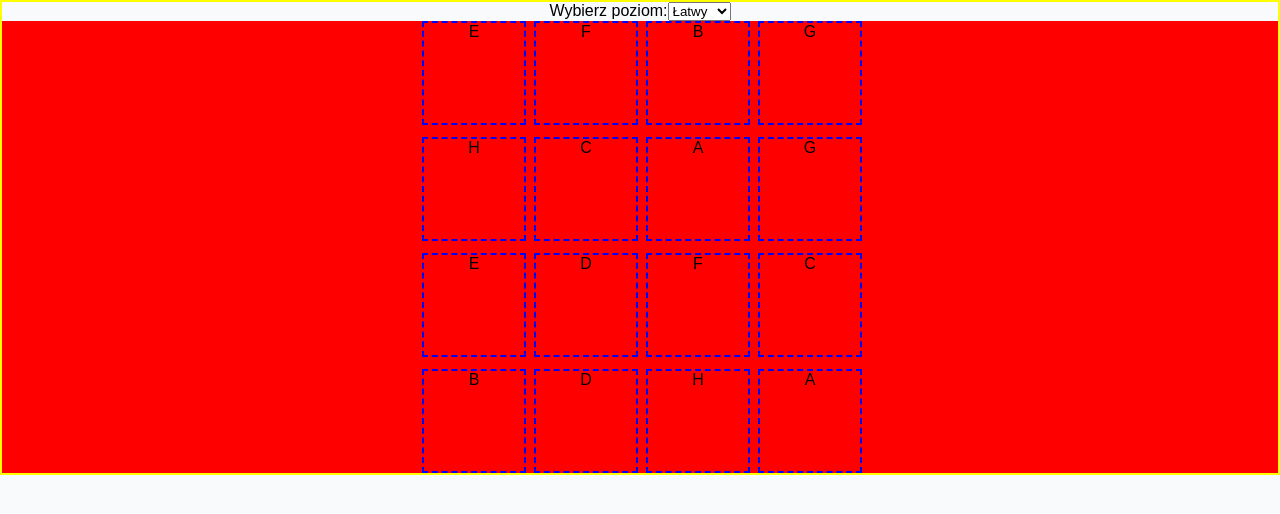
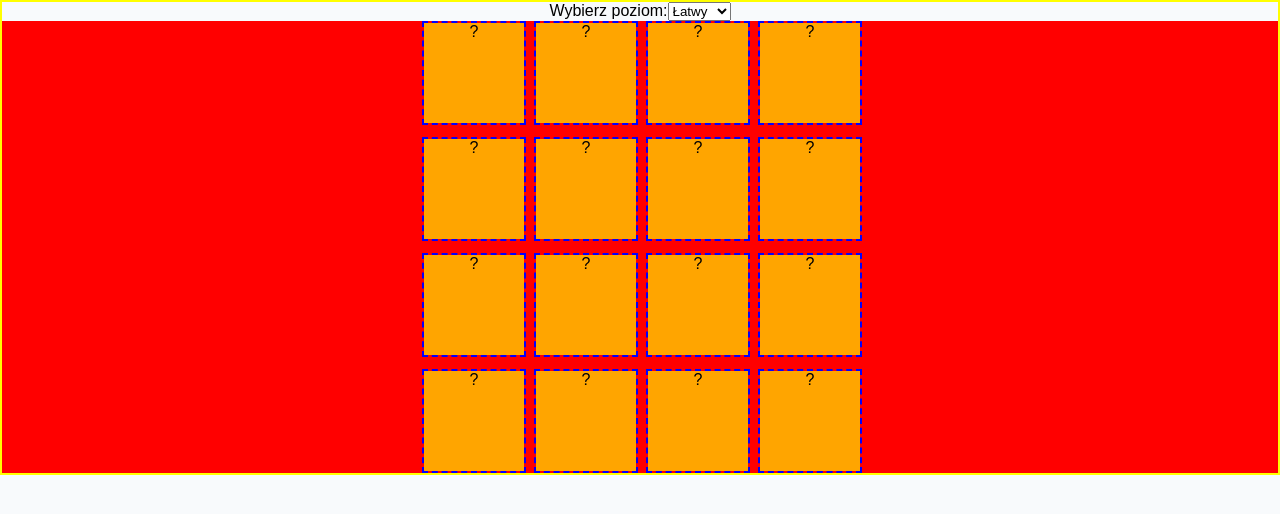
Before and after one commit to WKowalczykDev/TryIT-Memory, a React (Vite) app: page / in a window 1280 px wide. Shown: the top 514 px of the page. Built offline with nearby package versions, Linux system fonts and the light colour scheme.

Commit message:
Implementacja odwracania kart i logiki gry

```diff
--- a/src/App.tsx
+++ b/src/App.tsx
@@ -6,13 +6,13 @@ import { easyBoard, mediumBoard, hardBoard } from "./assets/boards";
 
 // funkcja tasowania tablicy - zmiana aby nie była posortowana
 function shuffleArray(array: string[]) {
-    const newArray = []; // nowa tablica, w której będziemy umieszczać potasowany układ
-    const copy = [...array]; // kopiujemy oryginalną tablicę
+    const newArray = [];
+    const copy = [...array];
 
     while (copy.length > 0) {
-        const index = Math.floor(Math.random() * copy.length); // losowy indeks - Math.random() wybiera losową liczbę od 0 do 1, Math.floor przybliża do najbliższej liczby całkowitej; copy.length to długość tablicy, którą tasujemy
-        newArray.push(copy[index]); // dodajemy element do nowej tablicy
-        copy.splice(index, 1); // usuwamy element z kopii zmniejszając jej wielkość - przechodzimy na początek pętli while
+        const index = Math.floor(Math.random() * copy.length);
+        newArray.push(copy[index]);
+        copy.splice(index, 1);
     }
 
     return newArray;
@@ -20,20 +20,14 @@ function shuffleArray(array: string[]) {
 
 function App() {
 
-  // useState pozwala "zapamiętać" dane wewnątrz komponentu - wybrany poziom gry
-  // level przechowuje nam aktualną wybraną wartość stanu - defaultowo jest easy
-  // setLevel - to funkcja, która pozwala nam zmienić warość level
   const [level, setLevel] = useState<"easy" | "medium" | "hard">('easy');
 
 
-  // handleChange to funkcja która obsługuje zmianę w <select>
-  // e.target.value to jest jedna z wartości z <select> -> np. <option value="easy">Łatwy</option>
-  const handleChange = (e: React.ChangeEvent<HTMLSelectElement>) => {
+ const handleChange = (e: React.ChangeEvent<HTMLSelectElement>) => {
     setLevel(e.target.value as "easy" | "medium" | "hard");
     setCards(getBoard(e.target.value as "easy" | "medium" | "hard"));
   };
 
-  // wybieramy odpowiednią tablicę z listy i zapisujemy ją do zmiennej currentBoard, która później tworzy na jej podstawie pomieszane <Board>
   const getBoard = (level: "easy" | "medium" | "hard") => {
     let currentBoard;
     if (level === "easy") currentBoard = easyBoard;
@@ -43,14 +37,11 @@ function App() {
     return shuffleArray(currentBoard);
   }
 
-  // cards przechowuje aktualną tablicę kart na planszy - domyślnie jest to tablica dla poziomu level
-  // setCards to funkcja, która pozwala nam zmienić tablicę kart na planszy
   const [cards, setCards] = useState<string[]>(getBoard(level));
 
 
   return (
     <div className="app">
-      {/* "pojemnik" z wyborem trudności poziomu */}
       <div className="controls">
         <label>
           Wybierz poziom:
@@ -61,7 +52,6 @@ function App() {
           </select>
         </label>
       </div>
-      {/* plansza Board */}
       <Board cards={cards} level={level} />
     </div>
   );
--- a/src/components/Board.tsx
+++ b/src/components/Board.tsx
@@ -7,15 +7,10 @@ interface BoardProps {
 }
 
 function Board({cards, level} : BoardProps) {
-  // Wywołanie funkcji shuffleArray i przypisanie wyniku do stałej shuffledCards
 
     return (
         <div className={`board ${level}`}>
-            {/* Tworzenie 'mapy', czyli "bierz każdy element tablicy i przetwórz go na coś nowego"*/}
             {cards.map((card, index) => (
-                // index jest każdą kolejną iteracją tablicy - React potrzebuje rozróżnienia pomiędzy kolejnymi elementami, dlatego w komponencie Card umieszcamy klucz=index
-                // card jest właśnie wartością, która znajduje się w tablicy boards.ts
-                // dla ciekawskich: https://developer.mozilla.org/en-US/docs/Web/JavaScript/Reference/Global_Objects/Array/map
                 <Card key={index} value={card} />
             ))}
         </div>
--- a/src/components/Card.tsx
+++ b/src/components/Card.tsx
@@ -1,14 +1,27 @@
 import './../styles/Card.css'
+import {useState} from "react";
 
-// Interfejs w TypeScript definiuje **strukturę obiektu**, czyli jakie właściwości i ich typy powinien mieć.
-// W tym przypadku CardProps mówi, że komponent Card musi otrzymać właściwość `value` typu string.
-// Dzięki temu TypeScript może sprawdzić poprawność użycia komponentu już podczas pisania kodu.
 interface CardProps {
   value: string;
 }
 
 function Card({value} : CardProps) {
-  return <div className='card'>{value}</div>;
+  const [flipped, setFlipped] = useState(false);
+
+  const handleClick = () => {
+    setFlipped(!flipped);
+  };
+
+  return (
+    // używamy shortif -> czyli jeżeli flipped jest prawdą -> klasa będzie się nazywała 'card flipped', jeżeli będzie false -> klasa będzie się nazywała 'card'
+    // https://developer.mozilla.org/en-US/docs/Web/JavaScript/Reference/Operators/Conditional_operator
+    <div className={`card ${flipped ? 'flipped' : ''}`} onClick={handleClick}>
+      <div className='card-inner'>
+        <div className='card-front'>?</div>
+        <div className='card-back'>{value}</div>
+      </div>
+    </div>
+  );
 }
 
 export default Card;
--- a/src/styles/Board.css
+++ b/src/styles/Board.css
@@ -6,7 +6,6 @@
   gap: var(--gap);
 }
 
-/* na podstawie dodanych klas easy medium i hard zmieniono grid-boxa */
 .board.easy {
   grid-template-columns: repeat(4, var(--card-size));
 }
--- a/src/styles/Card.css
+++ b/src/styles/Card.css
@@ -4,3 +4,44 @@
   cursor: pointer;
   border: 2px dashed blue;
 }
+
+/* Warto zajrzeć, jak ktoś nie rozumie jak działa pozycjonowanie: https://developer.mozilla.org/en-US/docs/Web/CSS/position */
+.card-inner {
+  /* ustawiamy position relative, aby position absolute w 'dziecku', był zależny od wielkości tego elementu */
+  position: relative;
+  /* ustawiamy żeby był taki sam wielkościowo jak element nadrzędny */
+  width: 100%;
+  height: 100%;
+  /* ustawiamy co mamy zrobić, kiedy element zostanie kliknięty */
+  transform-style: preserve-3d;
+  /* potrzebujemy żeby css rozumieał wnętrze tego <div> jako przestrzeń 3d -> możemy obrócić element o 180 stopni */
+  transition: transform 0.4s;
+  /* czas trwania obrotu */
+}
+
+/* Dla obiektu card-inner wewnątrz obiektu card.flipped -> to jest ZUPEŁNIE coś innego niż .card.flipped, .card-inner*/
+.card.flipped .card-inner {
+  transform: rotateY(180deg);
+}
+
+/* Dla obu klas zarówno card-front i card back te same własności */
+.card-front,
+.card-back {
+  position: absolute;
+  /* pozycja nie jest zależna od innych elementów wewnątrz rodzica */
+  /* ustawiamy żeby był taki sam wielkościowo jak element nadrzędny */
+  height: 100%;
+  width: 100%;
+  /* ustawiamy, żeby rewers nie był widoczny i nie 'nadpisywał się' */
+  backface-visibility: hidden;
+}
+
+.card-front {
+  background-color: orange;
+}
+
+.card-back {
+  background-color: greenyellow;
+  /* początkowe ustawienie rewersu na 180 - stopni - zachowuje się jak karta */
+  transform: rotateY(180deg);
+}
```
Also changed, not shown: 1 other file (tests, documents, lock files or other folders).
